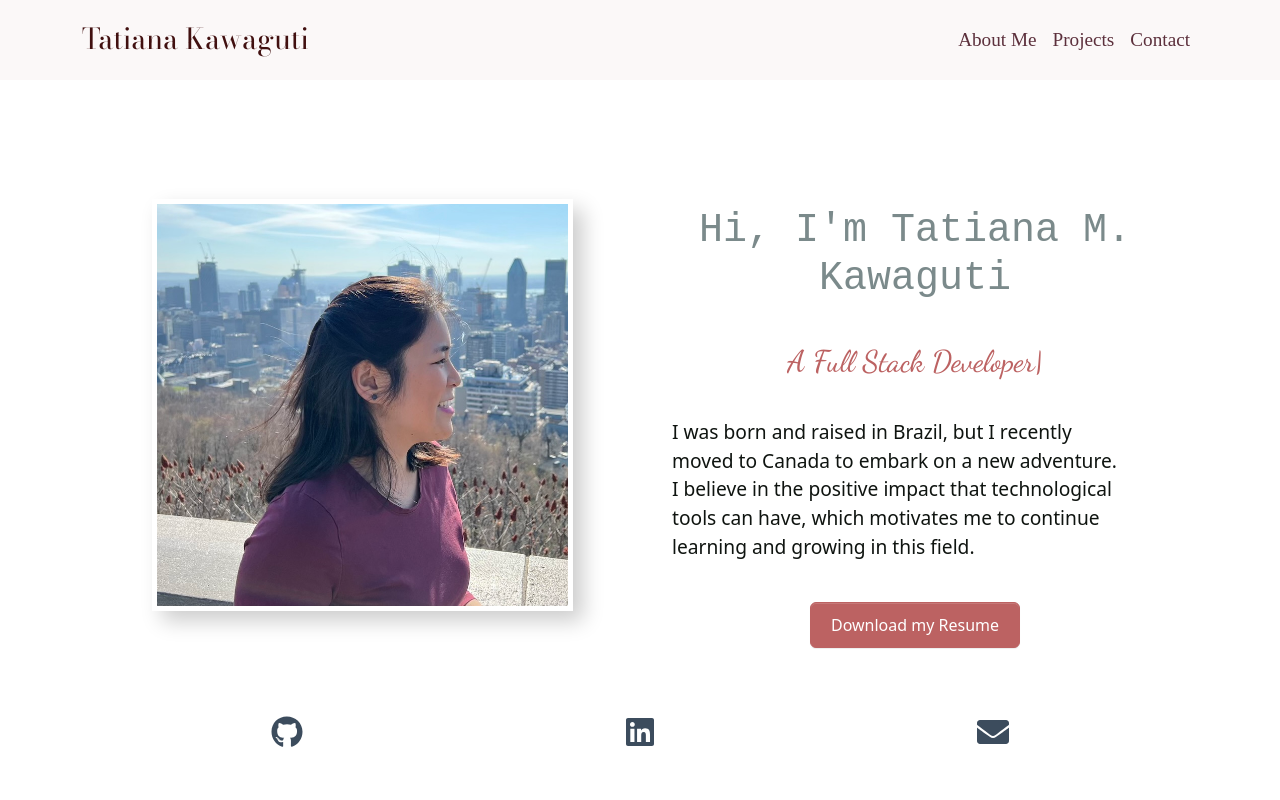
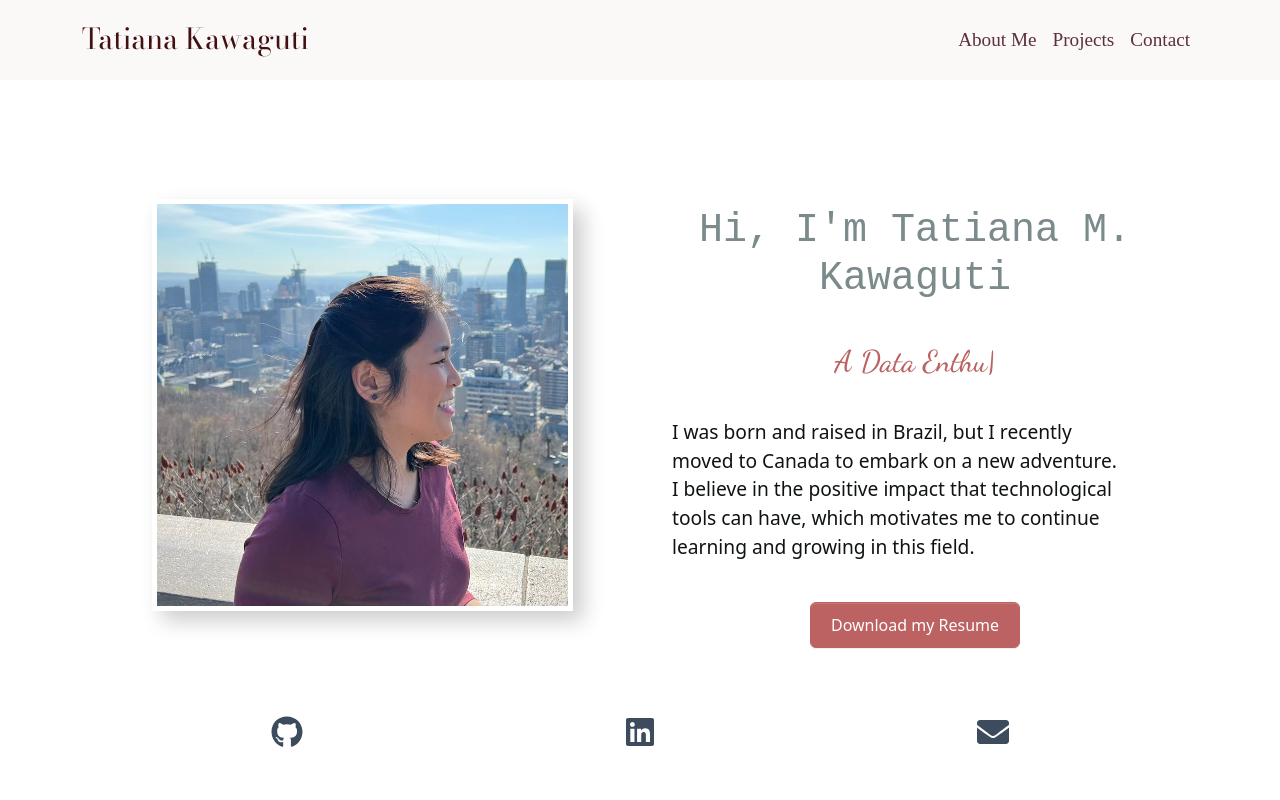
Before and after one commit to midorikawaguti/TatianaK-Portfolio, a React (Create React App) app in the folder frontend/: page / in a window 1280 px wide. Shown: the top 800 px of the page. Built offline with nearby package versions, Linux system fonts and the light colour scheme; a web font is replaced by a local one.

Commit message:
Change titles in homeScreen component

```diff
--- a/frontend/src/Screens/HomeScreen/HomeScreen.jsx
+++ b/frontend/src/Screens/HomeScreen/HomeScreen.jsx
@@ -23,7 +23,7 @@ const HomeScreen = () => {
             <h1 className="text1">Hi, I'm Tatiana M. Kawaguti</h1>
             <h3 className="text2">
               <Typed
-                strings={['A Full Stack Developer', 'A creative coder', 'A problem solver']}
+                strings={['A Data Enthusiastic', 'Insight-Driven Analyst', 'A problem solver']}
                 typeSpeed={180}
                 backSpeed={70}
                 loop
```
